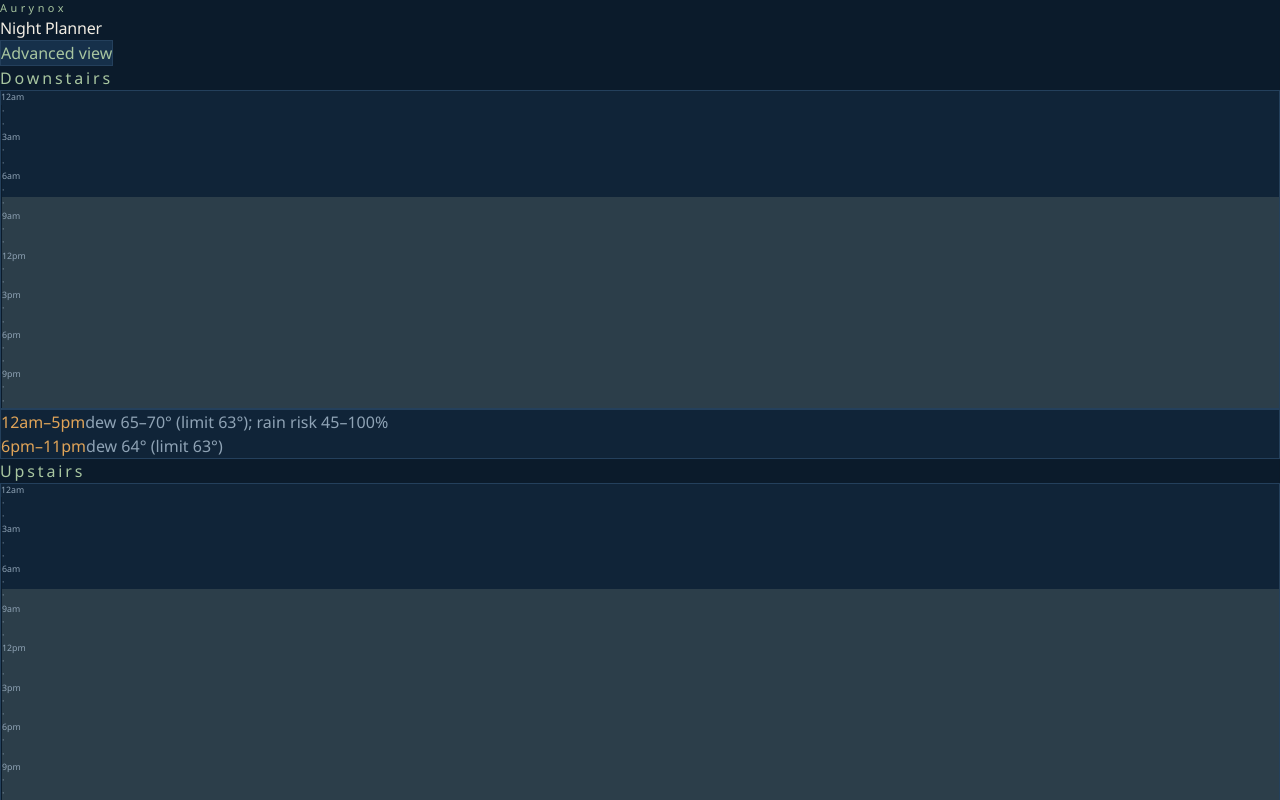
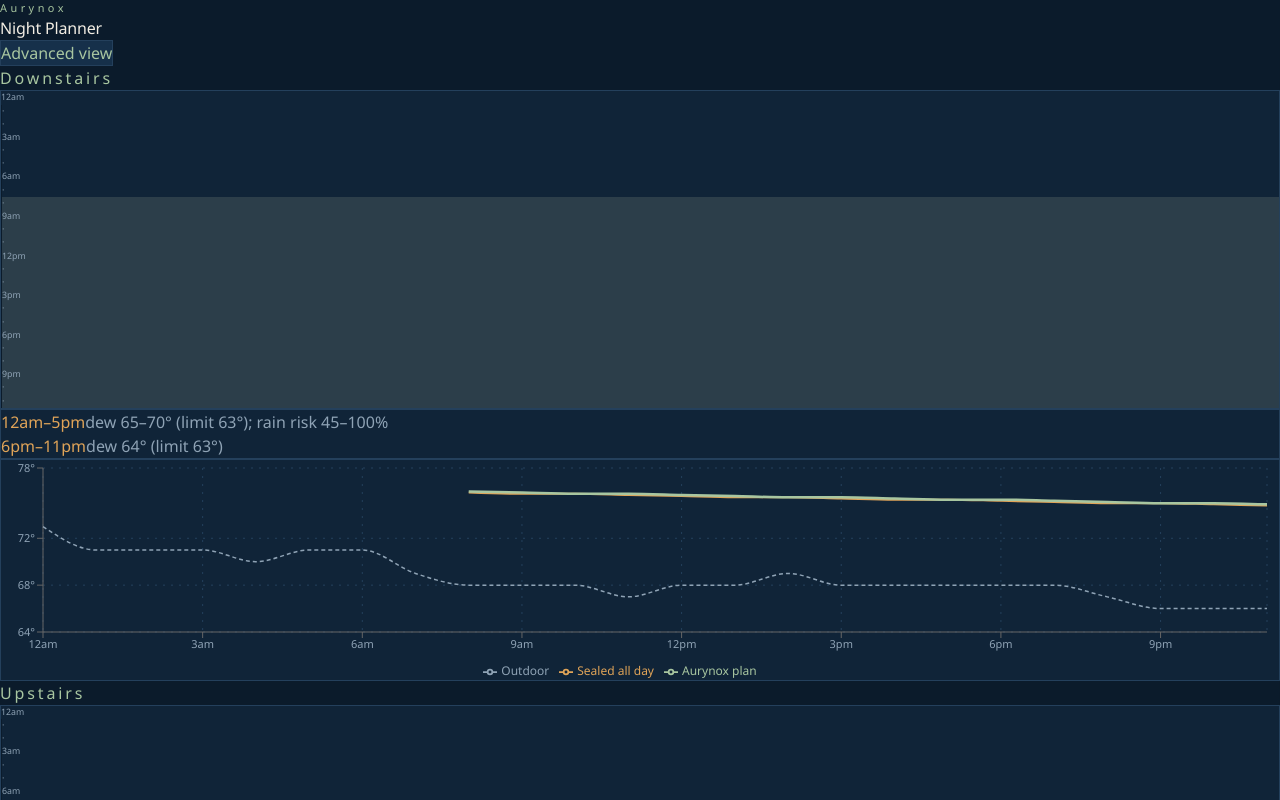
Before and after one commit to aurynox27-cloud/aurynox-planner, a React (Vite) app: page / in a window 1280 px wide. Both pictures are taken after a click on the button "Simple view". Shown: the top 800 px of the page. Built offline with nearby package versions, Linux system fonts and the light colour scheme.

Commit message:
Add charting functionality with recharts library

```diff
--- a/src/App.jsx
+++ b/src/App.jsx
@@ -1,4 +1,7 @@
 import { useState, useMemo, useEffect } from "react";
+import {
+  ComposedChart, Line, XAxis, YAxis, Tooltip, Legend, ReferenceArea, ResponsiveContainer, CartesianGrid,
+} from "recharts";
 
 const PALETTE = {
   bg: "#0B1B2B",
@@ -121,6 +124,16 @@ function simulateZone(rows, startIdx, params, ceilings) {
     }
     return T + aClosed * (r.outdoor - T) + cSolar * S[i];
   };
+
+  // "What if sealed all day, no action at all" — the comparison line the Advanced chart shows
+  // alongside the actual plan, so you can see how much the plan is actually helping.
+  let sealedT = indoorStart;
+  const sealedTrace = [];
+  for (let i = 0; i < rows.length; i++) {
+    if (i >= startIdx) sealedT = sealedT + aClosed * (rows[i].outdoor - sealedT) + cSolar * S[i];
+    sealedTrace.push(sealedT);
+  }
+
   const inPeak = (i) => rows[i].hour >= peakStart && rows[i].hour < peakEnd;
   const mode = new Array(rows.length).fill("pre");
   const temp = new Array(rows.length).fill(indoorStart);
@@ -209,6 +222,7 @@ function simulateZone(rows, startIdx, params, ceilings) {
     return {
       label: r.label, hour: r.hour, outdoor: r.outdoor, dew: r.dew, precip: r.precip,
       reasons,
+      sealed: active ? +sealedTrace[idx].toFixed(1) : null,
       plan: active ? +temp[idx].toFixed(1) : null,
       mode: active ? mode[idx] : "pre",
     };
@@ -427,6 +441,25 @@ function ZonePanel({ title, sim, simpleMode }) {
           </div>
         );
       })()}
+      {!simpleMode && (
+        <div className="mt-3 rounded-xl p-4" style={{ background: PALETTE.panel, border: `1px solid ${PALETTE.line}` }}>
+          <ResponsiveContainer width="100%" height={220}>
+            <ComposedChart data={sim.data} margin={{ top: 8, right: 12, bottom: 0, left: -18 }}>
+              <CartesianGrid stroke={PALETTE.line} strokeDasharray="2 6" />
+              <XAxis dataKey="label" tick={{ fill: PALETTE.dim, fontSize: 11 }} interval={2} />
+              <YAxis domain={["dataMin - 2", "dataMax + 2"]} tick={{ fill: PALETTE.dim, fontSize: 11 }} unit="°" />
+              <Tooltip
+                contentStyle={{ background: PALETTE.panelSoft, border: `1px solid ${PALETTE.line}`, borderRadius: 8, color: PALETTE.text }}
+                labelStyle={{ color: PALETTE.sage }}
+              />
+              <Legend wrapperStyle={{ color: PALETTE.dim, fontSize: 12 }} />
+              <Line type="monotone" dataKey="outdoor" name="Outdoor" stroke={PALETTE.dim} strokeWidth={1.5} dot={false} strokeDasharray="4 3" />
+              <Line type="monotone" dataKey="sealed" name="Sealed all day" stroke={PALETTE.amber} strokeWidth={2} dot={false} />
+              <Line type="monotone" dataKey="plan" name="Aurynox plan" stroke={PALETTE.sage} strokeWidth={2.5} dot={false} />
+            </ComposedChart>
+          </ResponsiveContainer>
+        </div>
+      )}
     </div>
   );
 }
```
